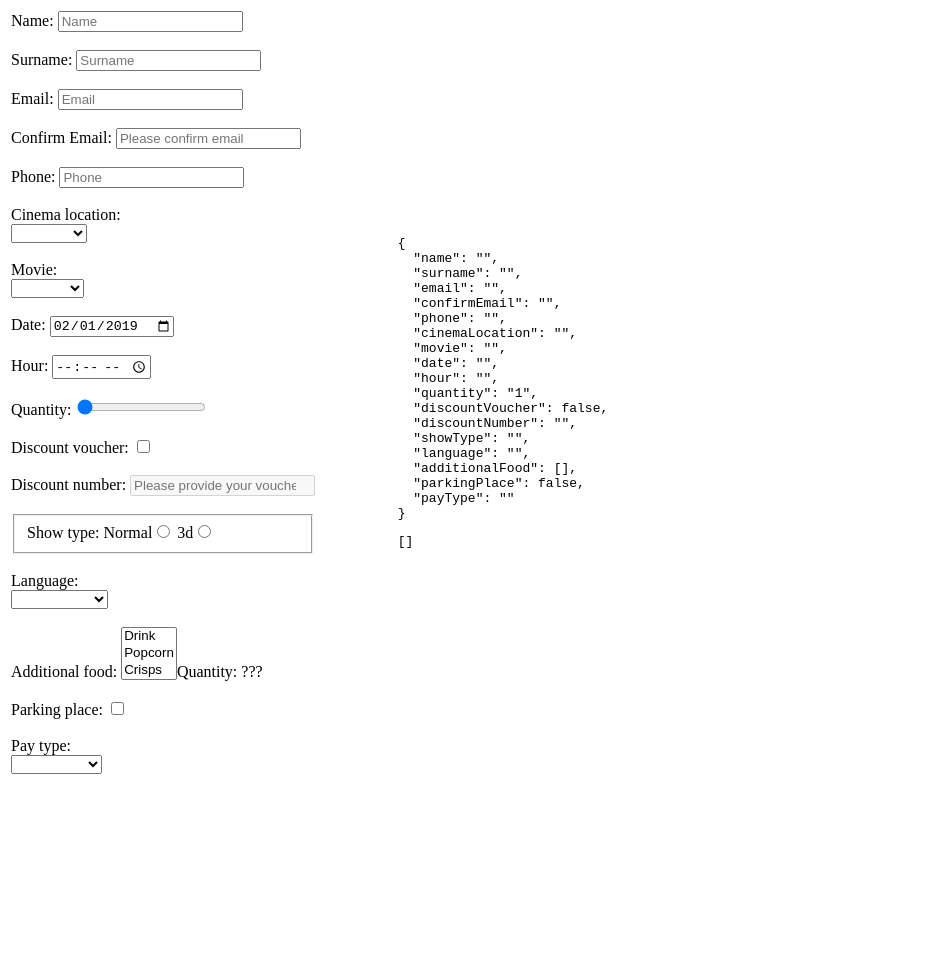
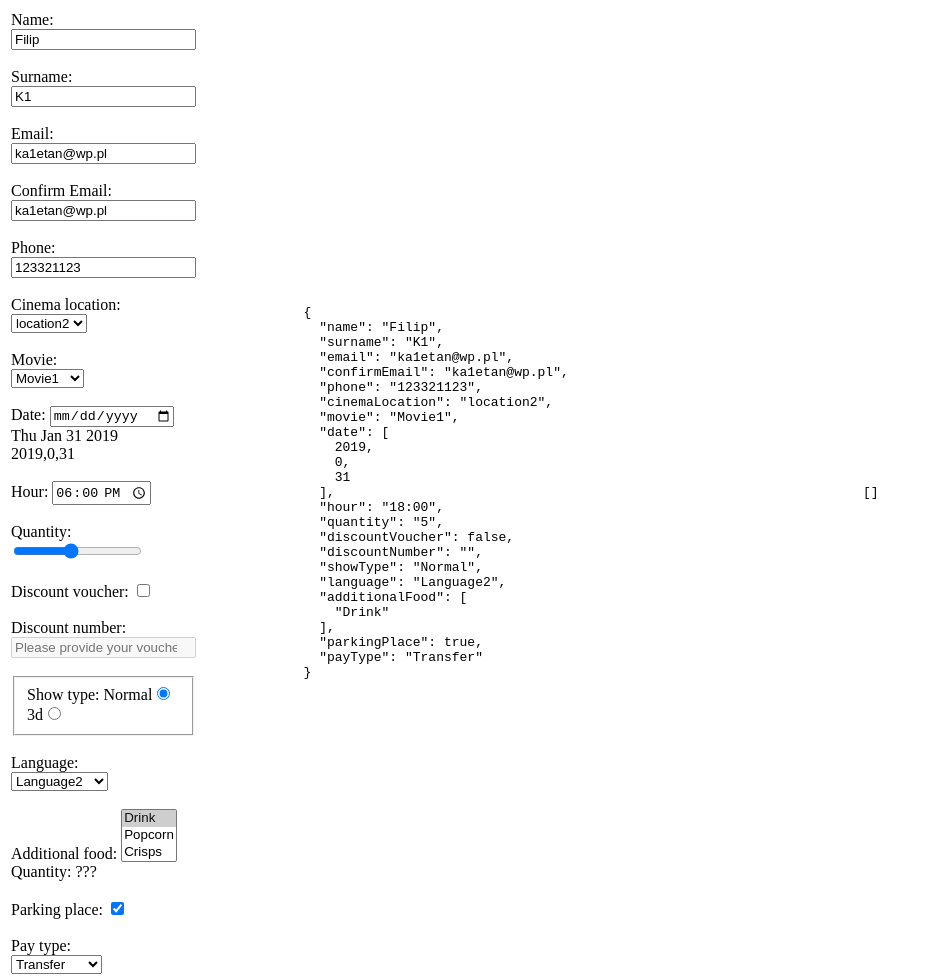
Before and after one commit to ka1etan/repo2, a plain HTML site: page forms/ticketform.html in a window 1280 px wide. Shown: the whole page, without its empty margins (0-928 px from the left). Before the commit the page ends 800 px from the top, so only its background shows below. Drawn offline with Linux system fonts and the light colour scheme.

Commit message:
Added simple initialisation and validation to form.

```diff
--- a/forms/formscript.js
+++ b/forms/formscript.js
@@ -1,39 +1,69 @@
-var exampleError =
-{
+var emptyError = "typing...";
+
+var nameError = {
   idError: "nameBox", // id of input element with an error
   message: "Name cannot be empty.", // error message
 };
 
+var surnameError = {
+  idError: "surnameBox",
+  message: "Surname cannot be empty.",
+};
+
+var emailError = {
+  idError: "emailBox",
+  message: "Please provide your email or your email is invalid",
+};
+
+var confemailError = {
+  idError: "confemailBox",
+  message: "Please provide your email or your email is not the same",
+};
+
+var phoneBoxError = {
+  idError: "phoneBox",
+  message: "Please provide your phone or your number is too short",
+};
+
+var discnError = {
+  idError: "discn",
+  message: "Please provide your discount number or your number is too short",
+};
+
 var userData = {
-  name: "",
-  surname: "",
-  email: "",
-  confirmEmail: "",
-  phone: "",
-  cinemaLocation: "",
-  movie: "",
+  name: "Filip",
+  surname: "K1",
+  email: "ka1etan@wp.pl",
+  confirmEmail: "ka1etan@wp.pl",
+  phone: "123321123",
+  cinemaLocation: "location2",
+  movie: "Movie1",
   date: "",
-  hour: "",
-  quantity: "1",
+  hour: "18:00",
+  quantity: "5",
   discountVoucher: false,
   discountNumber: "",
-  showType: "",
-  language: "",
-  additionalFood: [],
-  parkingPlace: false,
-  payType: "",
+  showType: "Normal",
+  language: "Language2",
+  additionalFood: ["Drink"],
+  parkingPlace: true,
+  payType: "Transfer",
 };
 
-var  validationErrors = [];  // see exampleError
+var validationErrors = []; // see exampleError
 
 
 function showUserData() {
   var json = JSON.stringify(userData, null, 2);
   document.getElementById("userData").textContent = json;
 
+
+
   var jsonErrors = JSON.stringify(validationErrors, null, 2);
   document.getElementById("validationErrors").textContent = jsonErrors;
 }
+
+
 
 function fname() {
   var firstName = event.target.value;
@@ -57,13 +87,13 @@ function boxCheck(test) {
   var kid = document.getElementById("kid");
   var newe = document.createElement("input");
   newe.setAttribute("type", "number");
-  newe.setAttribute( "id", "discn");
-  newe.setAttribute( "placeholder", "zzz" );
+  newe.setAttribute("id", "discn");
+  newe.setAttribute("placeholder", "zzz");
 
 
   if (test) {
     kid.appendChild(newe);
-    handleEventSimple("discn", "input", value => userData.discountNumber = value );
+    handleEventSimple("discn", "input", value => userData.discountNumber = value);
   }
   //alert("true");
   else {
@@ -99,10 +129,7 @@ function handleEventSimple(elementName, eventName, valueUpdater) {
   handleEvent(elementName, eventName, eventTarget => valueUpdater(eventTarget.value));
 }
 
-function applyInitialData()
-{
-    // TODO: set HTML according to initial values in userData
-}
+
 
 
 function init() {
@@ -134,8 +161,7 @@ function init() {
 
   handleEventSimple("rangeBox", "input", value => userData.quantity = value);
 
-  handleEvent("discBox", "click", eventTarget =>
-    {
+  handleEvent("discBox", "click", eventTarget => {
     userData.discountVoucher = eventTarget.checked;
     var a = document.getElementById("discn");
     if (eventTarget.checked) {
@@ -165,8 +191,81 @@ function init() {
   handleEventSimple("payList", "change", value => userData.payType = value);
 }
 
-function validateData()
-{
+function applyInitialData() {
+  // TODO: set HTML according to initial values in userData
+  var name = userData.name;
+  document.getElementById("nameBox").value = name;
+
+  var surn = userData.surname;
+  document.getElementById("surnameBox").value = surn;
+
+  var mail = userData.email;
+  document.getElementById("emailBox").value = mail;
+
+  var cmail = userData.confirmEmail;
+  document.getElementById("confemailBox").value = cmail;
+
+  var telep = userData.phone;
+  document.getElementById("phoneBox").value = telep;
+
+  var cinLoc = userData.cinemaLocation;
+  document.getElementById("locationList").value = cinLoc;
+
+  var movieTitle = userData.movie;
+  document.getElementById("movieList").value = movieTitle;
+
+  var dates = userData.date;
+  document.getElementById("dateBox").value = dates;
+
+  var time = userData.hour;
+  document.getElementById("timeBox").value = time;
+
+  var quant = userData.quantity;
+  document.getElementById("rangeBox").value = quant;
+
+  var dv = userData.discountVoucher;
+  document.getElementById("discBox").value = dv;
+
+  //discountNumber
+  var st1 = userData.showType;
+  document.getElementById("radio1").checked = st1;
+  var st2 = userData.showType;
+  document.getElementById("radio2").checked = st2;
+
+  if (st1 == "Normal") {
+    document.getElementById("radio1").checked = true;
+  }
+
+  var lang = userData.language;
+  document.getElementById("langList").value = lang;
+
+  var af = userData.additionalFood;
+  document.getElementById("selListbox").value = af;
+
+  var pp = userData.parkingPlace;
+  document.getElementById("parkBox").checked = pp;
+
+  var pt = userData.payType;
+  document.getElementById("payList").value = pt;
+
+  var cdate = new Date();
+  var cdate2 = cdate.getUTCFullYear();
+  var cdate3 = cdate.getMonth();
+  var cdate4 = cdate.getDate();
+  var cdateall = cdate.toDateString();
+
+  var datearray = [cdate2, cdate3, cdate4];
+  userData.date = datearray;
+  //document.write(cdate2 + cdate3);
+  //document.getElementById("cdate").textContent = cdate;
+  //document.getElementById("cdate2").textContent = cdate2;
+  //document.getElementById("cdate3").textContent = cdate3;
+  //  document.getElementById("cdate4").textContent = cdate4;
+  document.getElementById("cdateall").textContent = cdateall;
+  document.getElementById("datearray").textContent = datearray;
+}
+
+function validateData() {
   validationErrors = []; // clear errors first
   // TODO: validate all data here
 
@@ -178,6 +277,127 @@ function validateData()
   //
   //    validationErrors.push(validationError); // add to the errors table
 
+  handleEvent("nameBox", "focusout", eventTarget => {
+
+    var name = document.getElementById("nameBox").value;
+    if (name == "") {
+      validationErrors.push(nameError);
+
+    }
+  });
+
+  handleEvent("nameBox", "input", eventTarget => {
+
+    var fname = document.getElementById("nameBox").value;
+    if (fname != "") {
+
+      validationErrors[0] = emptyError;
+
+    }
+  });
+
+  handleEvent("surnameBox", "focusout", eventTarget => {
+
+    var surname = document.getElementById("surnameBox").value;
+    if (surname == "") {
+      validationErrors.push(surnameError);
+
+    }
+  });
+
+  handleEvent("surnameBox", "input", eventTarget => {
+
+    var surname = document.getElementById("surnameBox").value;
+    if (surname != "") {
+
+      validationErrors[1] = emptyError;
+
+    }
+  });
+
+  handleEvent("emailBox", "focusout", eventTarget => {
+    var correctmail = /^(?:\w+\.?)*\w+@(?:\w+\.)+\w+$/;
+    var email = document.getElementById("emailBox").value;
+    var mailtest = correctmail.test(email);
+    if (mailtest == "" || mailtest != true) {
+      validationErrors.push(emailError);
+
+    }
+  });
+
+  handleEvent("emailBox", "input", eventTarget => {
+
+    var email = document.getElementById("emailBox").value;
+    if (email != "") {
+
+      validationErrors[2] = emptyError;
+
+    }
+  });
+
+  handleEvent("confemailBox", "focusout", eventTarget => {
+    var emailconf = userData.email;
+    //alert(emailconf);
+    var confemailBox = document.getElementById("confemailBox").value;
+    if (confemailBox == "" || confemailBox != emailconf) {
+      validationErrors.push(confemailError);
+
+    }
+  });
+
+  handleEvent("confemailBox", "input", eventTarget => {
+
+    //alert(emailconf);
+    var confemailBox = document.getElementById("confemailBox").value;
+    if (confemailBox != "") {
+
+      validationErrors[3] = emptyError;
+
+    }
+  });
+
+  handleEvent("phoneBox", "focusout", eventTarget => {
+
+    var phoneBox = document.getElementById("phoneBox").value;
+    //alert(phoneBox.length);
+    if (phoneBox == "" || phoneBox.length < 9) {
+      validationErrors.push(phoneBoxError);
+
+    }
+  });
+
+  handleEvent("phoneBox", "input", eventTarget => {
+
+    //alert(emailconf);
+    var phoneBox = document.getElementById("phoneBox").value;
+    if (phoneBox != "") {
+
+      validationErrors[4] = emptyError;
+
+    }
+  });
+
+  handleEvent("discn", "focusout", eventTarget => {
+
+    var discn = document.getElementById("discn").value;
+    //alert(phoneBox.length);
+    if (discn == "" || discn.length < 6) {
+      validationErrors.push(discnError);
+
+    }
+  });
+
+  handleEvent("discn", "input", eventTarget => {
+
+    //alert(emailconf);
+    var discn = document.getElementById("discn").value;
+    if (discn != "") {
+
+      validationErrors[5] = emptyError;
+
+    }
+  });
+
 }
 
 window.addEventListener("load", init);
--- a/forms/ticketform.html
+++ b/forms/ticketform.html
@@ -94,7 +94,12 @@
           <div>
 
             Date: <input type="date" id="dateBox" value="2019-02-01">
-
+          <div id="cdate"></div>
+          <div id="cdate2"></div>
+            <div id="cdate3"></div>
+              <div id="cdate4"></div>
+              <div id="cdateall"></div>
+              <div id="datearray"></div>
           </div>
 
           <br>
@@ -134,7 +139,7 @@
           <div>
             <fieldset>
               Show type:
-              Normal<input type="radio" id="radio1" name="st" value="Normal">
+              Normal<input type="radio" id="radio1" name="st" value="Normal" >
               3d<input type="radio" id="radio2" name="st" value="3d"> </form>
             </fieldset>
 
@@ -203,13 +208,18 @@
       <td align="left" width="50%">
         <pre id="userData">
         </pre>
+
+
+      </td>
+      <td align="left" width="50%">
+        <pre id="validationErrors">
+        </pre>
         <div>
 
         </div>
-        <pre id="validationErrors">
 
-        </pre>
       </td>
+
     </tr>
   </table>
 </body>
```
Lines whose indentation alone changed are shown as unchanged.
